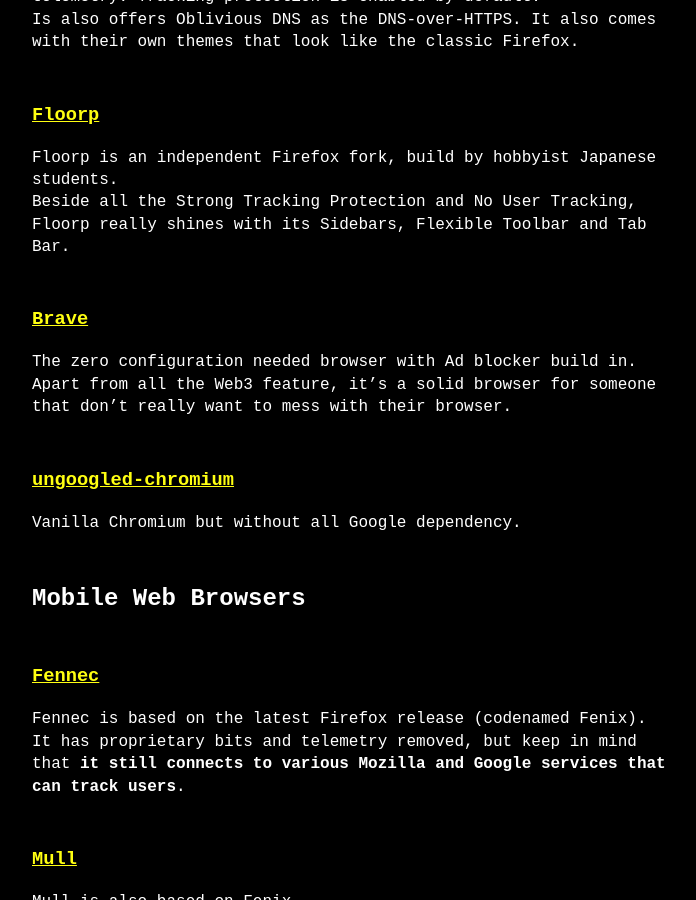
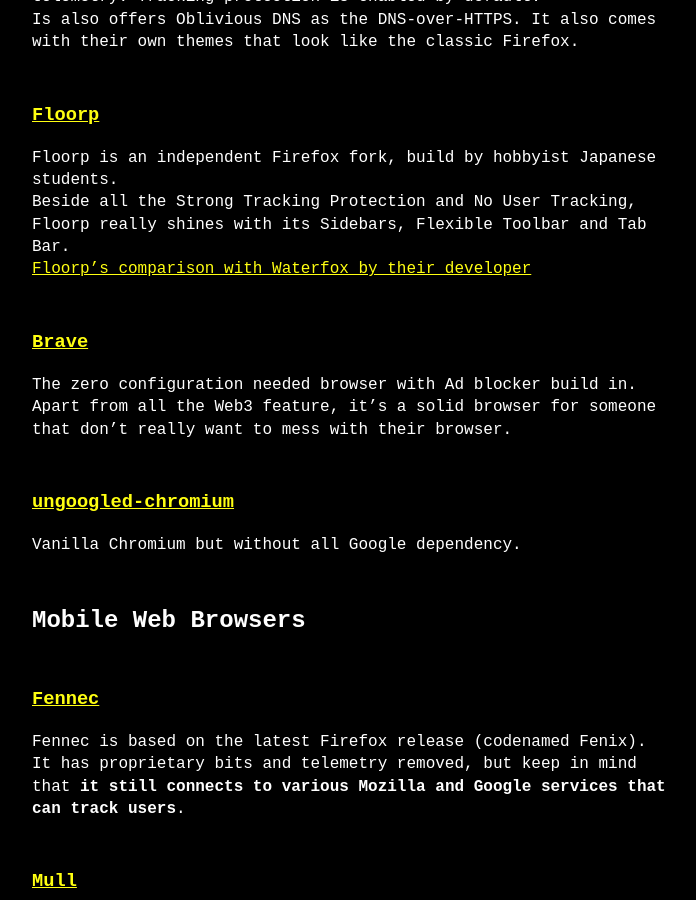
Before and after one commit to colgrave34/colgrave34.github.io, a Jekyll site: the page built from _posts/2024-04-20-my-awesome-list.md, in a window 1280 px wide and 900 px high, scrolled down 4797 px. Shown: the whole window, without its empty margins (288-984 px from the left). Built offline with Jekyll 4.4.1, drawn with Linux system fonts in a browser that asks for light colours; comment, search, counter and statistics services are not loaded.

Commit message:
Add Floorp comparison

```diff
--- a/_posts/2024-04-20-my-awesome-list.md
+++ b/_posts/2024-04-20-my-awesome-list.md
@@ -126,6 +126,7 @@
 ### [Floorp](https://floorp.app/en)
 Floorp is an independent Firefox fork, build by hobbyist Japanese students.
 Beside all the Strong Tracking Protection and No User Tracking, Floorp really shines with its Sidebars, Flexible Toolbar and Tab Bar.
+[Floorp's comparison with Waterfox by their developer](https://github.com/Floorp-Projects/Floorp/issues/100#issuecomment-1272325327)
 
 ### [Brave](https://brave.com/)
 The zero configuration needed browser with Ad blocker build in.
```
